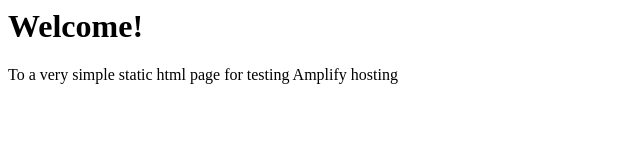
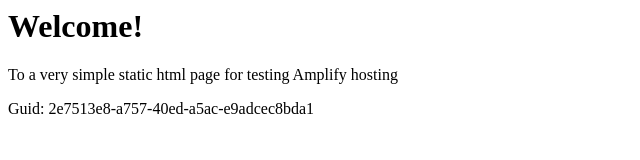
Before and after one commit to aws-aemilia-kix/Github-PR-Commit-Integration-Test-DoNotTouch-Gith-OKSLNVO2-v1-preprod-ap-northeast-3, a website: page src/index.html in a window 1280 px wide. Shown: the whole page, without its empty margins (0-640 px from the left). Drawn offline with Linux system fonts and the light colour scheme.

Commit message:
commit from integ tests

```diff
--- a/src/index.html
+++ b/src/index.html
@@ -1,3 +1,5 @@
+
+
 <html lang="en">
 
 <head>
@@ -10,6 +12,6 @@
 <body>
     <h1>Welcome!</h1>
     <p>To a very simple static html page for testing Amplify hosting</p>
-</body>
+    <p>Guid: 2e7513e8-a757-40ed-a5ac-e9adcec8bda1</p></body>
 
 </html>
```
